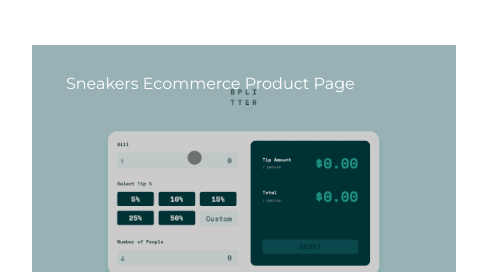
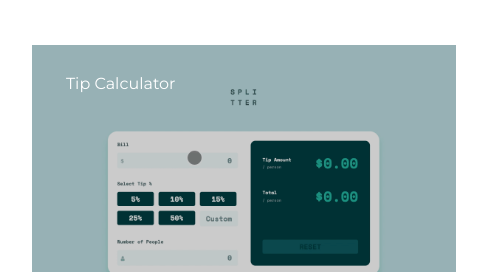
Before and after one commit to dhdbrud318/Protfolio, a plain HTML site: page work.html in a window 1280 px wide. Shown: the part 227-499 px from the top of the page, 160-659 px from the left. Drawn offline with nearby package versions, Linux system fonts and the light colour scheme; a script that the page names is missing.

Commit message:
Fixed typos

```diff
--- a/work.html
+++ b/work.html
@@ -53,9 +53,7 @@
           id="tip-calculator-app-main"
           data-index-number="6"
         >
-          <p class="project__title text-white">
-            Sneakers Ecommerce Product Page
-          </p>
+          <p class="project__title text-white">Tip Calculator</p>
           <img
             class="project__thumbnail freezeframe"
             src="./work-project/tip-calculator-app-main/preview.gif"
```
